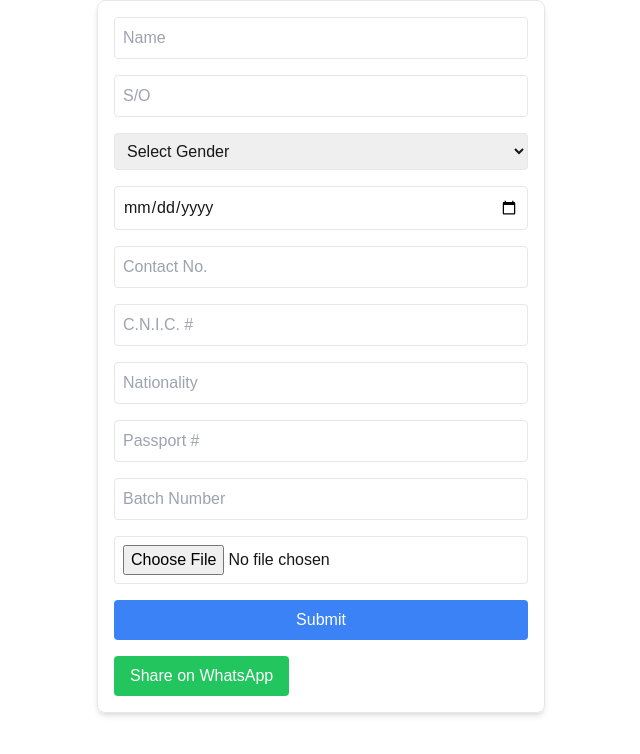
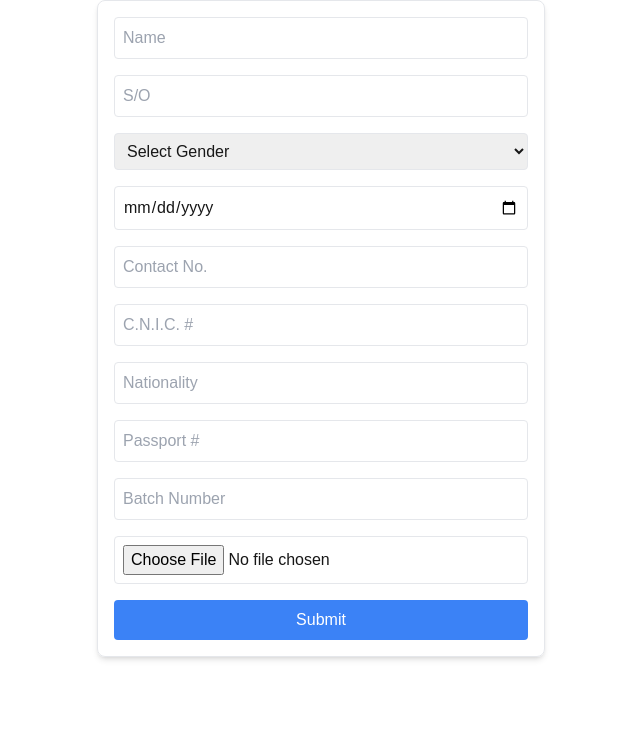
Before and after one commit to mazher-nazeer/form-project, a Next.js app: page / in a window 1280 px wide. Shown: the top 754 px of the page, without its empty margins (319-959 px from the left). Built offline with nearby package versions, Linux system fonts and the light colour scheme.

Commit message:
whatsapp button added new

```diff
--- a/app/page.js
+++ b/app/page.js
@@ -1,6 +1,7 @@
 "use client";
 import { useState, useEffect } from "react";
 import QRCode from "qrcode";
+import Link from "next/link";
 
 const Home = () => {
   const [formData, setFormData] = useState({
@@ -60,13 +61,7 @@ const Home = () => {
     console.log("QR Code URL:", qrUrl);
   };
 
-  const shareOnWhatsApp = () => {
-    if (qrCodeUrl) {
-      const message = encodeURIComponent("Here is your QR Code: " + qrCodeUrl);
-      const whatsappUrl = `https://wa.me/?text=${message}`;
-      window.open(whatsappUrl, "_blank");
-    }
-  };
+
 
   return (
     <div className="max-w-md mx-auto p-4 border rounded-lg shadow-md">
@@ -96,14 +91,17 @@ const Home = () => {
         <div className="text-center mt-4">
           <p className="font-bold">Scan this QR Code:</p>
           <img src={qrCodeUrl} alt="QR Code" className="mx-auto w-40 h-40" />
-        </div>
-      )}
-      <button
-            onClick={shareOnWhatsApp}
-            className="mt-4 bg-green-500 text-white px-4 py-2 rounded"
+          <Link
+            href={`https://api.whatsapp.com/send?text=${encodeURIComponent(qrCodeUrl)}`}
+            target="_blank"
+            rel="noopener noreferrer"
+            className="mt-2 inline-block bg-green-500 text-white p-2 rounded"
           >
             Share on WhatsApp
-          </button>
+          </Link>
+        </div>
+
+      )}
     </div>
   );
 };
```
